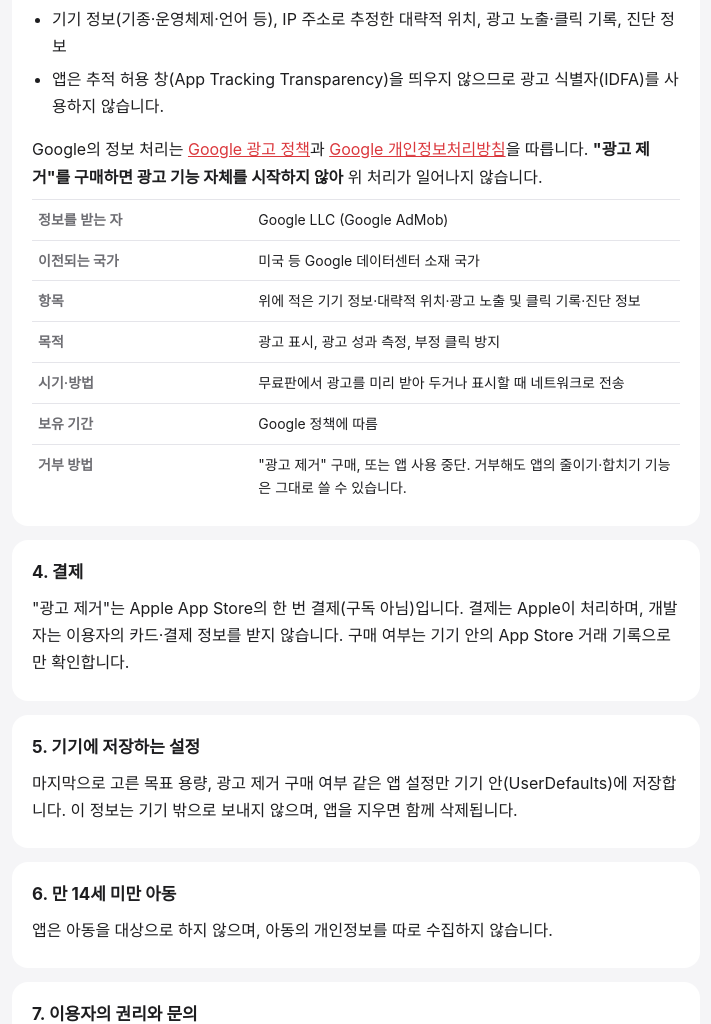
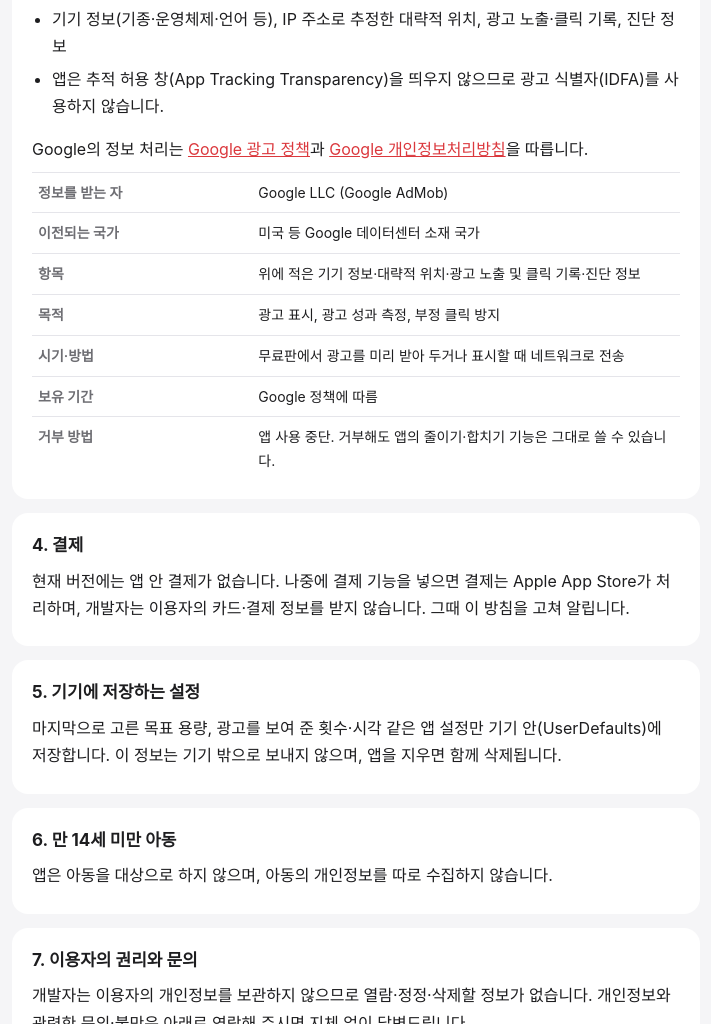
Before and after one commit to giroklabs/giroklabs.github.io, a plain HTML site: page openpdf/privacy.html in a window 1280 px wide. Shown: the part 920-1944 px from the top of the page, without its empty margins (284-995 px from the left). Drawn offline with Linux system fonts and the light colour scheme.

Commit message:
오픈PDF 처리방침: 1.0 앱 안 결제 없음으로 수정

```diff
--- a/openpdf/privacy.html
+++ b/openpdf/privacy.html
@@ -57,7 +57,7 @@
       <li>기기 정보(기종·운영체제·언어 등), IP 주소로 추정한 대략적 위치, 광고 노출·클릭 기록, 진단 정보</li>
       <li>앱은 추적 허용 창(App Tracking Transparency)을 띄우지 않으므로 광고 식별자(IDFA)를 사용하지 않습니다.</li>
     </ul>
-    <p>Google의 정보 처리는 <a href="https://policies.google.com/technologies/ads?hl=ko">Google 광고 정책</a>과 <a href="https://policies.google.com/privacy?hl=ko">Google 개인정보처리방침</a>을 따릅니다. <strong>"광고 제거"를 구매하면 광고 기능 자체를 시작하지 않아</strong> 위 처리가 일어나지 않습니다.</p>
+    <p>Google의 정보 처리는 <a href="https://policies.google.com/technologies/ads?hl=ko">Google 광고 정책</a>과 <a href="https://policies.google.com/privacy?hl=ko">Google 개인정보처리방침</a>을 따릅니다.</p>
     <table>
       <tr><th>정보를 받는 자</th><td>Google LLC (Google AdMob)</td></tr>
       <tr><th>이전되는 국가</th><td>미국 등 Google 데이터센터 소재 국가</td></tr>
@@ -65,18 +65,18 @@
       <tr><th>목적</th><td>광고 표시, 광고 성과 측정, 부정 클릭 방지</td></tr>
       <tr><th>시기·방법</th><td>무료판에서 광고를 미리 받아 두거나 표시할 때 네트워크로 전송</td></tr>
       <tr><th>보유 기간</th><td>Google 정책에 따름</td></tr>
-      <tr><th>거부 방법</th><td>"광고 제거" 구매, 또는 앱 사용 중단. 거부해도 앱의 줄이기·합치기 기능은 그대로 쓸 수 있습니다.</td></tr>
+      <tr><th>거부 방법</th><td>앱 사용 중단. 거부해도 앱의 줄이기·합치기 기능은 그대로 쓸 수 있습니다.</td></tr>
     </table>
   </section>
 
   <section>
     <h2>4. 결제</h2>
-    <p>"광고 제거"는 Apple App Store의 한 번 결제(구독 아님)입니다. 결제는 Apple이 처리하며, 개발자는 이용자의 카드·결제 정보를 받지 않습니다. 구매 여부는 기기 안의 App Store 거래 기록으로만 확인합니다.</p>
+    <p>현재 버전에는 앱 안 결제가 없습니다. 나중에 결제 기능을 넣으면 결제는 Apple App Store가 처리하며, 개발자는 이용자의 카드·결제 정보를 받지 않습니다. 그때 이 방침을 고쳐 알립니다.</p>
   </section>
 
   <section>
     <h2>5. 기기에 저장하는 설정</h2>
-    <p>마지막으로 고른 목표 용량, 광고 제거 구매 여부 같은 앱 설정만 기기 안(UserDefaults)에 저장합니다. 이 정보는 기기 밖으로 보내지 않으며, 앱을 지우면 함께 삭제됩니다.</p>
+    <p>마지막으로 고른 목표 용량, 광고를 보여 준 횟수·시각 같은 앱 설정만 기기 안(UserDefaults)에 저장합니다. 이 정보는 기기 밖으로 보내지 않으며, 앱을 지우면 함께 삭제됩니다.</p>
   </section>
 
   <section>
```
